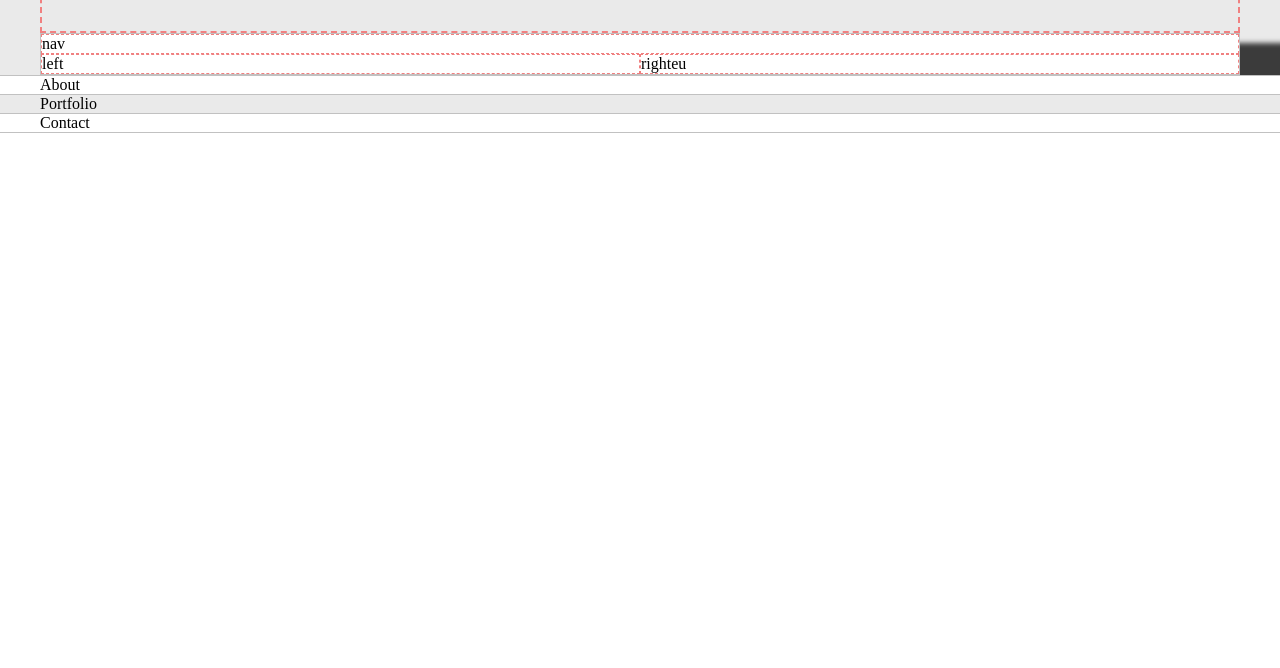
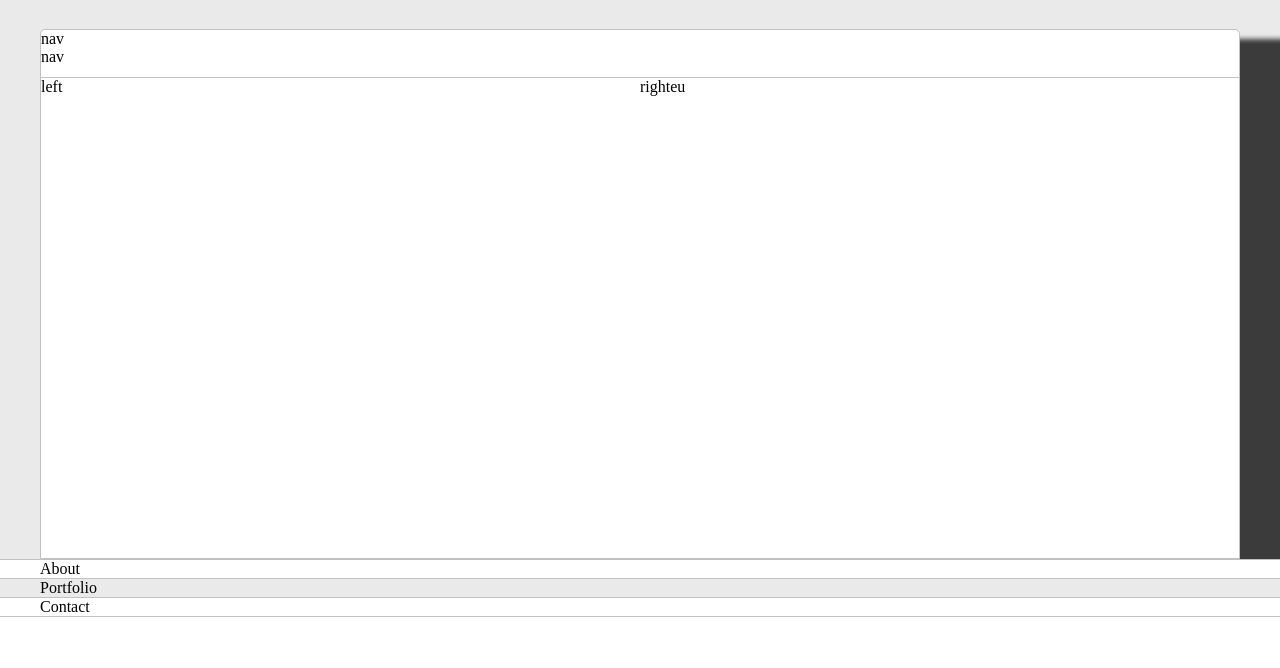
Before and after one commit to JABermudez11/jabermudez11.github.io, a plain HTML site: page index.html in a window 1280 px wide. Shown: the part 132-800 px from the top of the page. Drawn offline with Linux system fonts and the light colour scheme.

Commit message:
removed borders in intro wrapper

```diff
--- a/default.css
+++ b/default.css
@@ -61,13 +61,13 @@ h6{ font-size: 16px }
     display: grid;
     text-align: center;
     align-content: center;
-    border: 2px dashed lightcoral;
     min-height: 10em;
 }
 
 .intro-wrapper{
     background-color: var(--secondaryColor);
     border: 1px solid var(--borderColor);
+    border-radius: 5px 5px 0 0;
 
     -webkit-box-shadow: 47px 10px 5px 0px rgba(0,0,0,0.75);
     -moz-box-shadow: 47px 10px 5px 0px rgba(0,0,0,0.75);
@@ -75,6 +75,7 @@ h6{ font-size: 16px }
 
     display: grid;
     grid-template-columns: 1fr 1fr;
+    grid-template-rows: 3em 30em;
     grid-template-areas:
         'nav-wrapper nav-wrapper'
         'left-column right-column'
@@ -83,17 +84,15 @@ h6{ font-size: 16px }
 
 .nav-wrapper{
     grid-area: nav-wrapper;
-    border: 1px dashed lightcoral;
+    border-bottom: 1px solid var(--borderColor);
 }
 
 .left-column{
     grid-area: left-column;
-    border: 1px dashed lightcoral;
 }
 
 .right-column{
     grid-area: right-column;
-    border: 1px dashed lightcoral;
 }
 
 @media screen and (max-wdith: 1200px){
--- a/index.html
+++ b/index.html
@@ -19,7 +19,13 @@
 
                 <div class="intro-wrapper">
                     <div class="nav-wrapper">
-                        nav
+                        <div class="dots-wrapper">
+                            nav
+                        </div>
+
+                        <div class="dots-wrapper">
+                            nav
+                        </div>
                     </div>
 
                     <div class="left-column">
```
